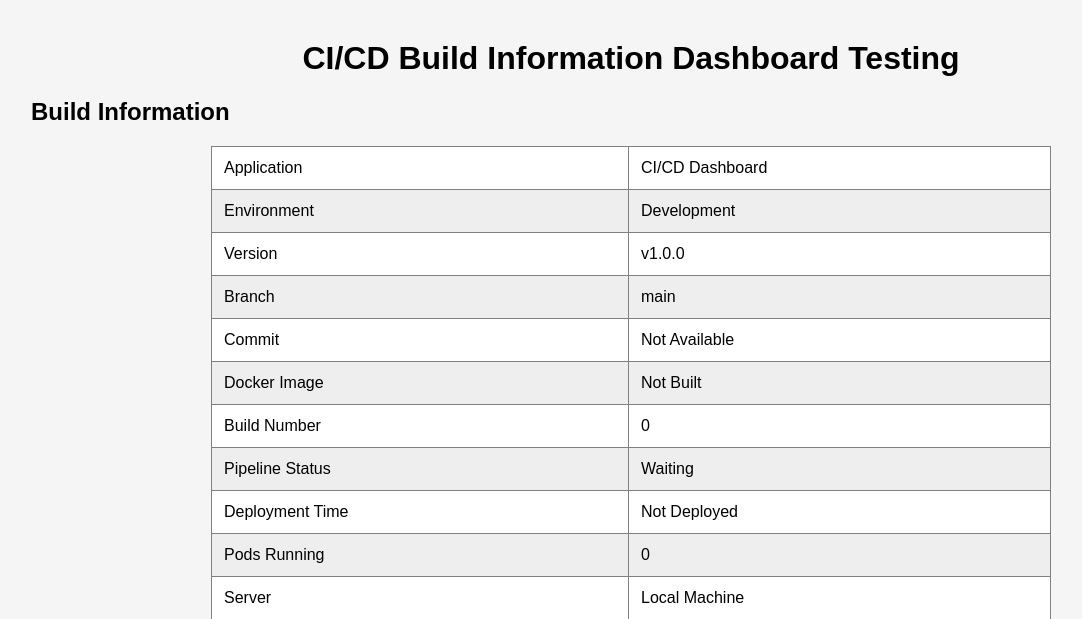
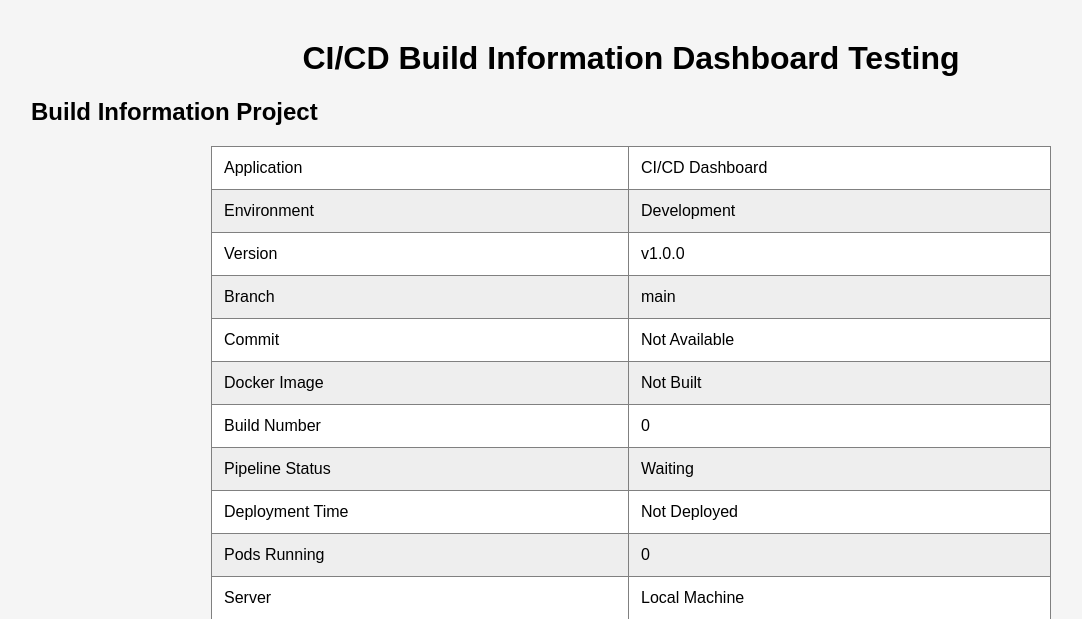
Before and after one commit to nikitaB2005/CI-CD_Pipeline, a Flask app: page / in a window 1280 px wide. Shown: the top 619 px of the page, without its empty margins (9-1091 px from the left). Run offline with Flask 3, Linux system fonts and the light colour scheme.

Commit message:
Just checking the pipeline working

```diff
--- a/templates/index.html
+++ b/templates/index.html
@@ -8,7 +8,7 @@
 <body>
 
 <h1>CI/CD Build Information Dashboard Testing</h1>
-<h2>Build Information</h2>
+<h2>Build Information Project </h2>
 <table>
 
 <tr>
```
